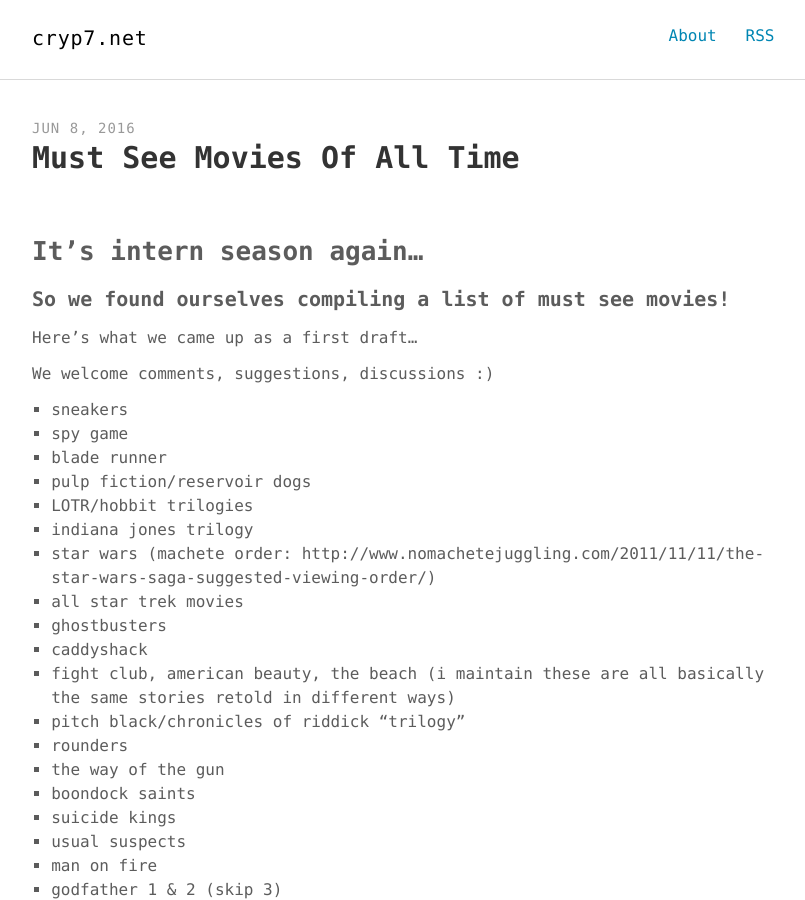
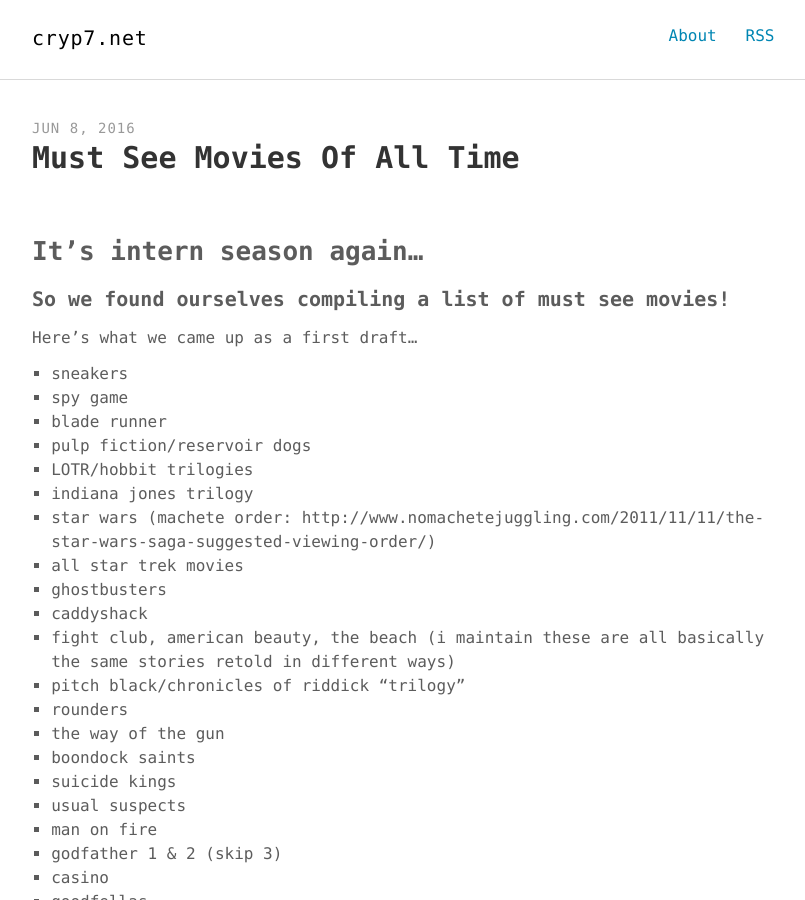
Before and after one commit to enkaskal/enkaskal.github.io, a Jekyll site: the page built from _posts/2016-06-08-must-see-movies-of-all-time.md, in a window 1280 px wide and 900 px high. Shown: the whole window, without its empty margins (232-1037 px from the left). Built offline with Jekyll 4.4.1, drawn with Linux system fonts in a browser that asks for light colours; part of the change alters nothing that is shown; some of the changed text lies outside the part shown.

Commit message:
redundant comment removed

```diff
--- a/_config.yml
+++ b/_config.yml
@@ -29,7 +29,7 @@ sass:
 
 # Author settings
 author:
-  name     : "cryp7.net"
+  name     : "<a href='https://cryp7.net'>cryp7.net</a>"
   job      : "Just this site ya know!"
   bio      : "I've done some stuff...google me ;P"
   thumb    : https://www.gravatar.com/avatar/daa3ff28e9dc091bf850c0bba8182197
--- a/_posts/2016-06-08-must-see-movies-of-all-time.md
+++ b/_posts/2016-06-08-must-see-movies-of-all-time.md
@@ -9,8 +9,6 @@ keywords: "mustsee movies Star Wars StarWars Film"
 #### So we found ourselves compiling a list of must see movies!
 
 Here’s what we came up as a first draft...
-
-We welcome comments, suggestions, discussions :)
 
  * sneakers
  * spy game
```
